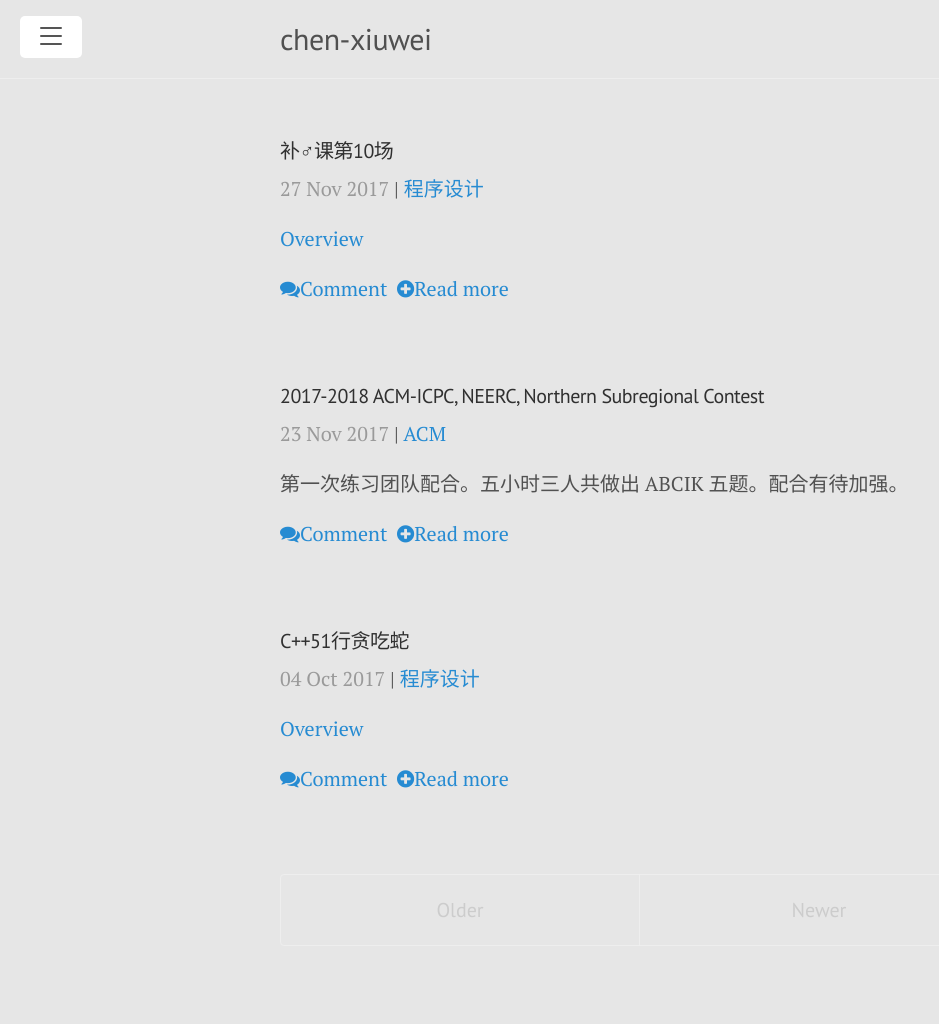
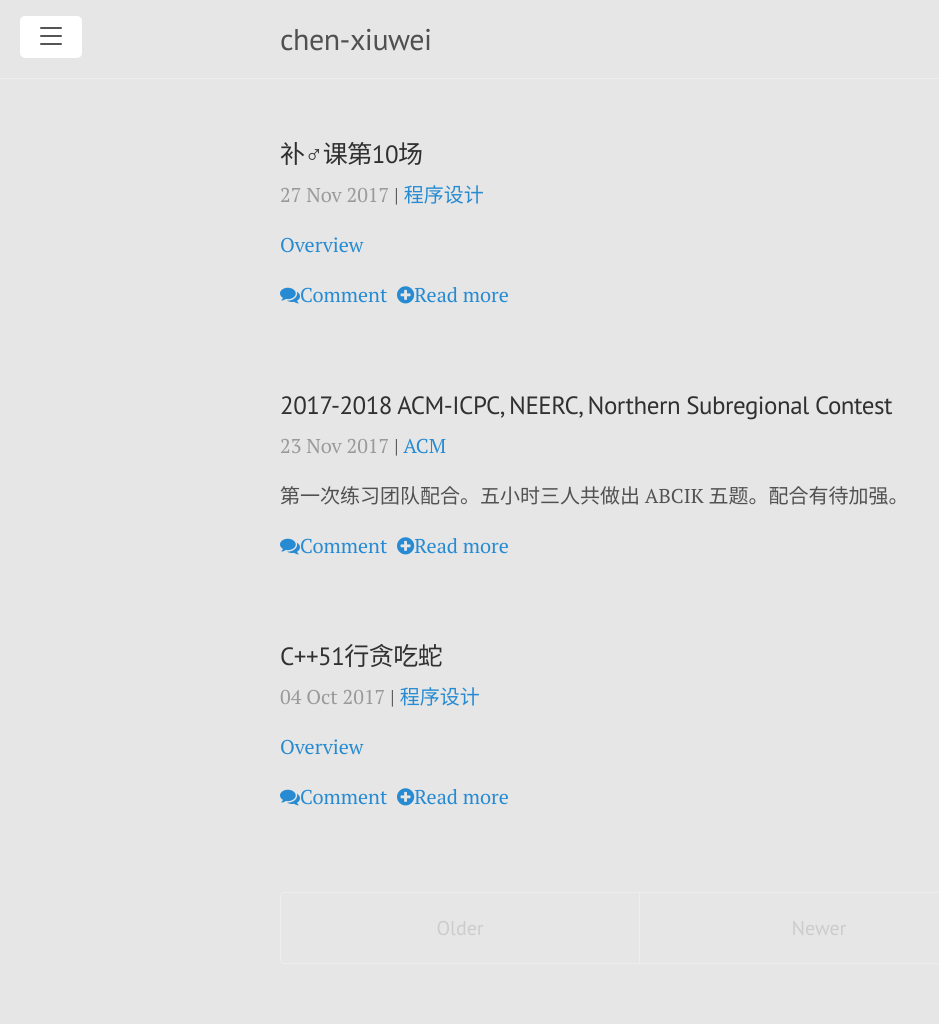
Before and after one commit to chen-xw/chen-xw.github.io, a Jekyll site: the page built from blog/index.html, in a window 1280 px wide. Shown: the whole page, without its empty margins (0-939 px from the left). Built offline with Jekyll 4.4.1, drawn with Linux system fonts in a browser that asks for light colours; the list of posts is cut into pages by our own code; comment, search, counter and statistics services are not loaded.

Commit message:
Update index.html

```diff
--- a/blog/index.html
+++ b/blog/index.html
@@ -6,11 +6,11 @@ title: 博客
 <div class="posts">
   {% for post in paginator.posts %}
   <div class="post">
-    <h4 class="post-title">
+    <h3 class="post-title">
       <a href="{{ site.baseurl }}{{ post.url }}">
         {{ post.title }}
       </a>
-    </h4>
+    </h3>
 
     <span class="post-date">{{ post.date | date_to_string }}</span>
     {% if post.tags %} |
```
